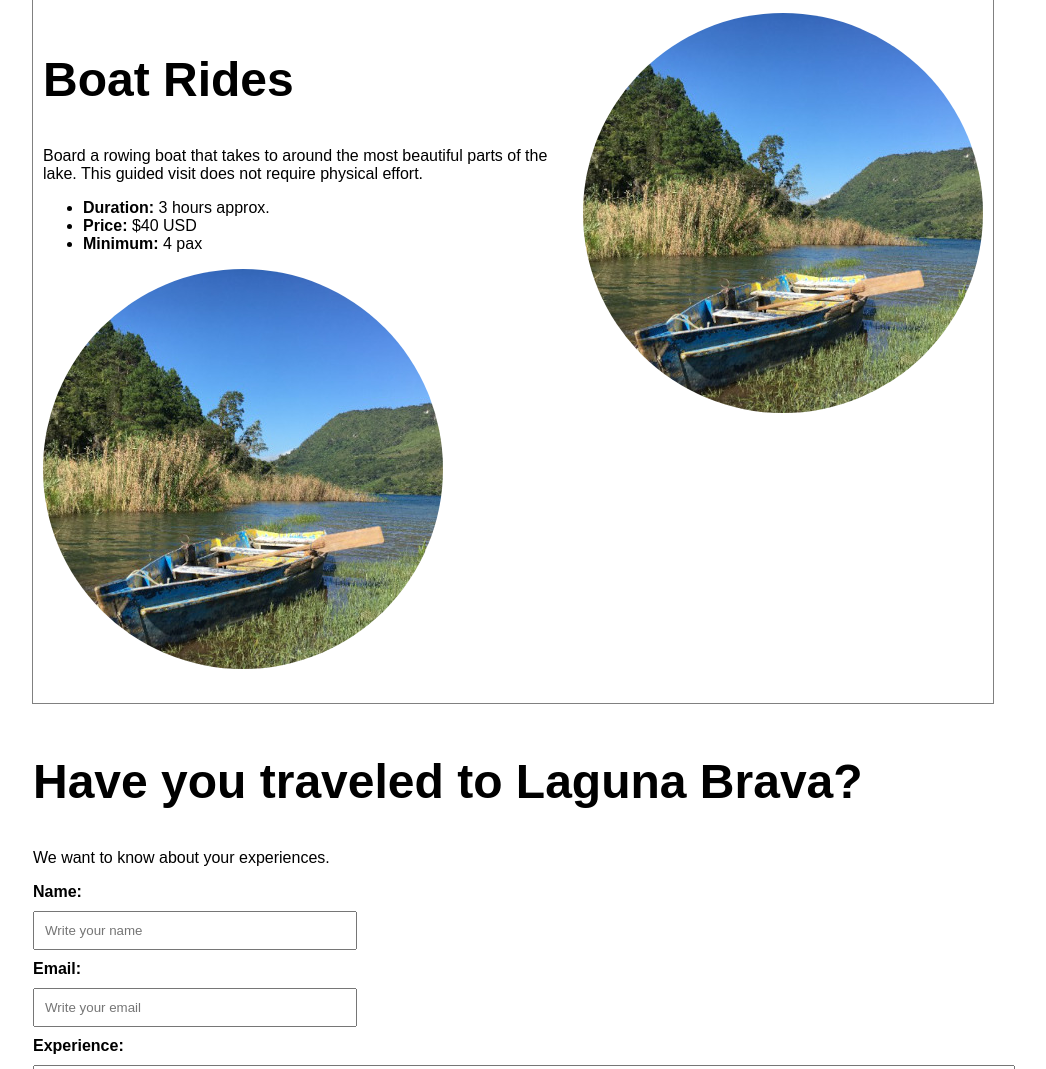
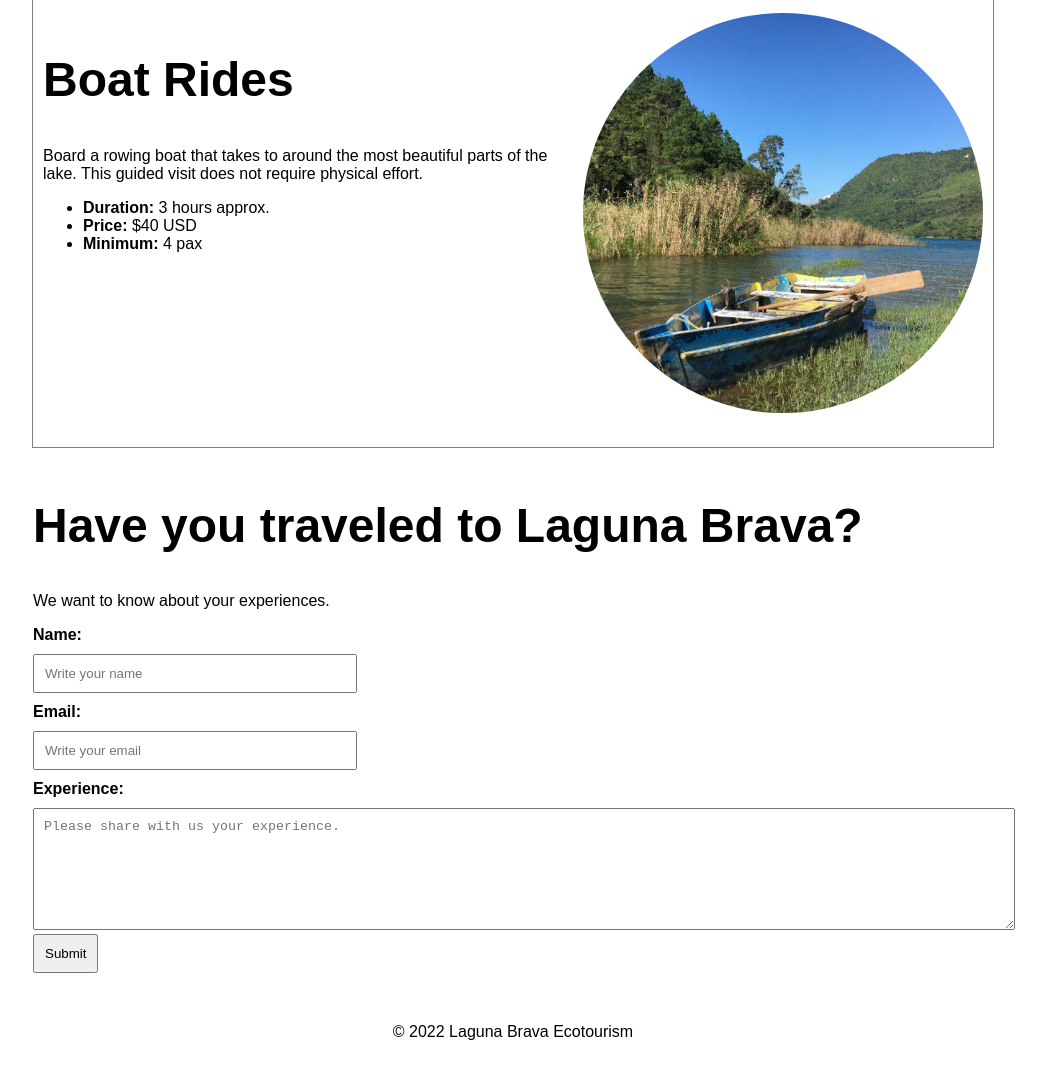
Before and after one commit to rlemusc06/CIS3610-Lab5, a plain HTML site: page index.html in a window 1280 px wide. Shown: the part 1127-2196 px from the top of the page, without its empty margins (127-1173 px from the left). Drawn offline with Linux system fonts and the light colour scheme.

Commit message:
Remove duplicate image from index.html

```diff
--- a/index.html
+++ b/index.html
@@ -190,7 +190,6 @@ nav a:active {
                 <li><span class="bold">Price:</span> $40 USD</li>
                 <li><span class="bold">Minimum:</span> 4 pax</li>
             </ul>
-            <img src="img/boat-ride.jpeg" alt="View of the lake with a kayak on the horizon">
             </div>
             <div class="activity-col">
                 <img src="img/boat-ride.jpeg" alt="View of rustic boat on the lake's shore">
```
